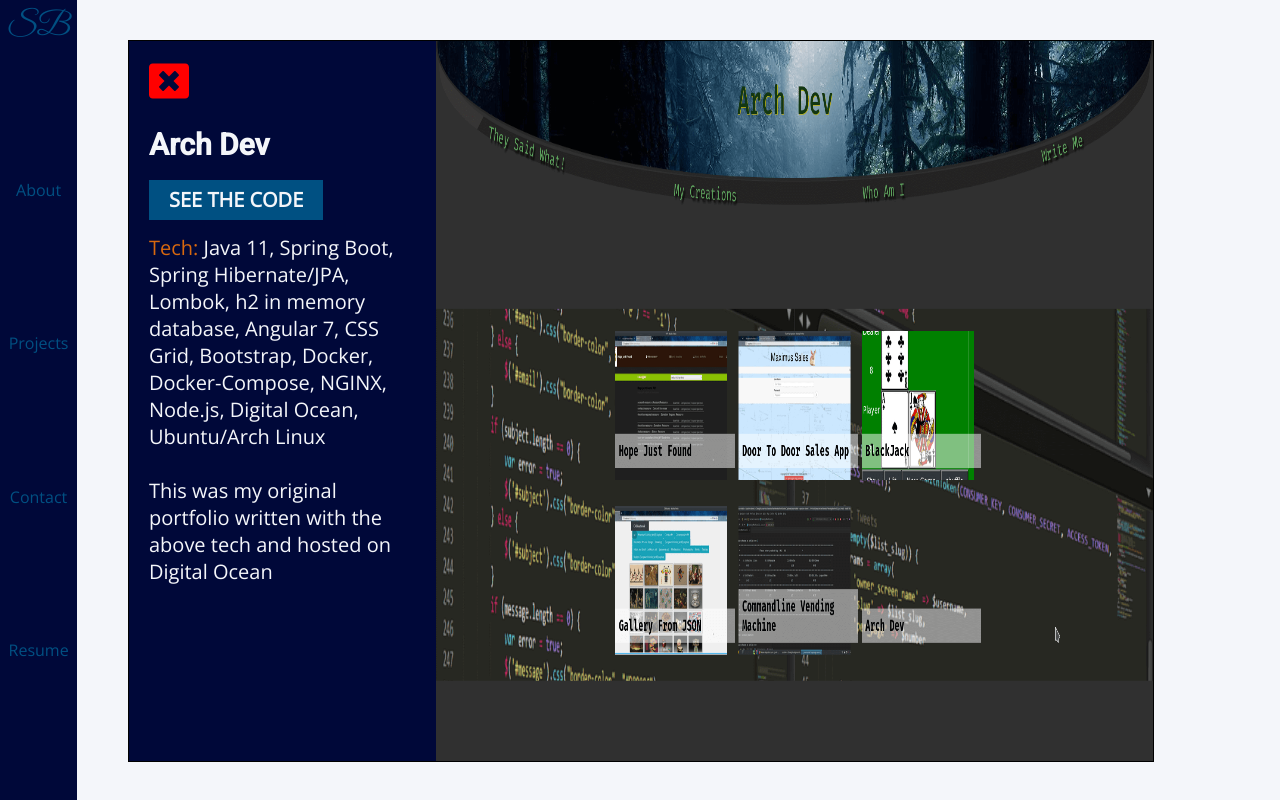
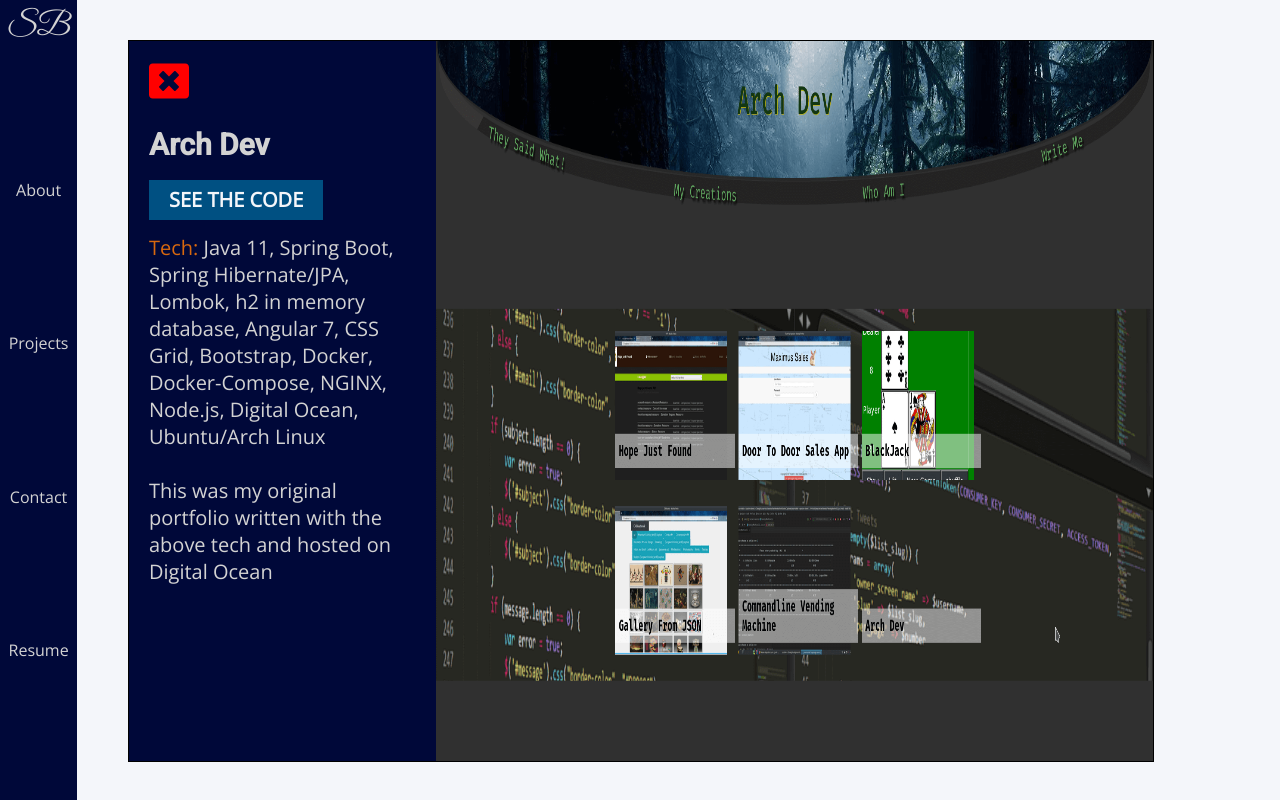
Before and after one commit to etacalpha/portfolioV2, a React (Create React App) app: page /portfolio in a window 1280 px wide. Both pictures are taken after a click on the element "Arch Dev". Built offline with nearby package versions, Linux system fonts and the light colour scheme; a web font is replaced by a local one.

Commit message:
still changing styles

```diff
--- a/src/Components/Nav/nav.css
+++ b/src/Components/Nav/nav.css
@@ -17,7 +17,7 @@
 }
 
 #navbar a {
-  color: var(--blue);
+  color: lightgray;
   text-decoration: none;
 }
 
--- a/src/Components/Portfolio/portfolio.css
+++ b/src/Components/Portfolio/portfolio.css
@@ -64,7 +64,7 @@
 
 .modal__text {
   background-color: var(--darkBlue);
-  color:var(--white);
+  color:lightgray;
   font-size: 1.25rem;
   padding: 1em;
   width: 30%;
```
